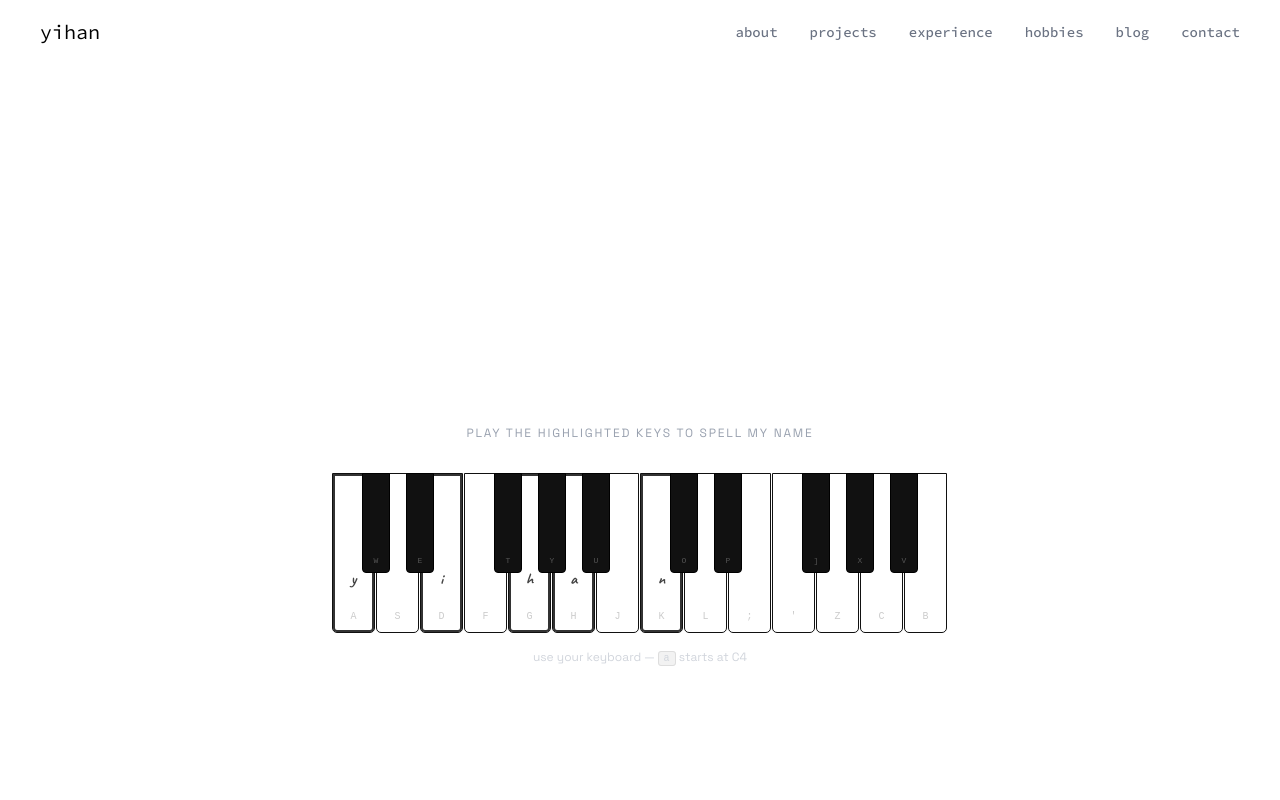
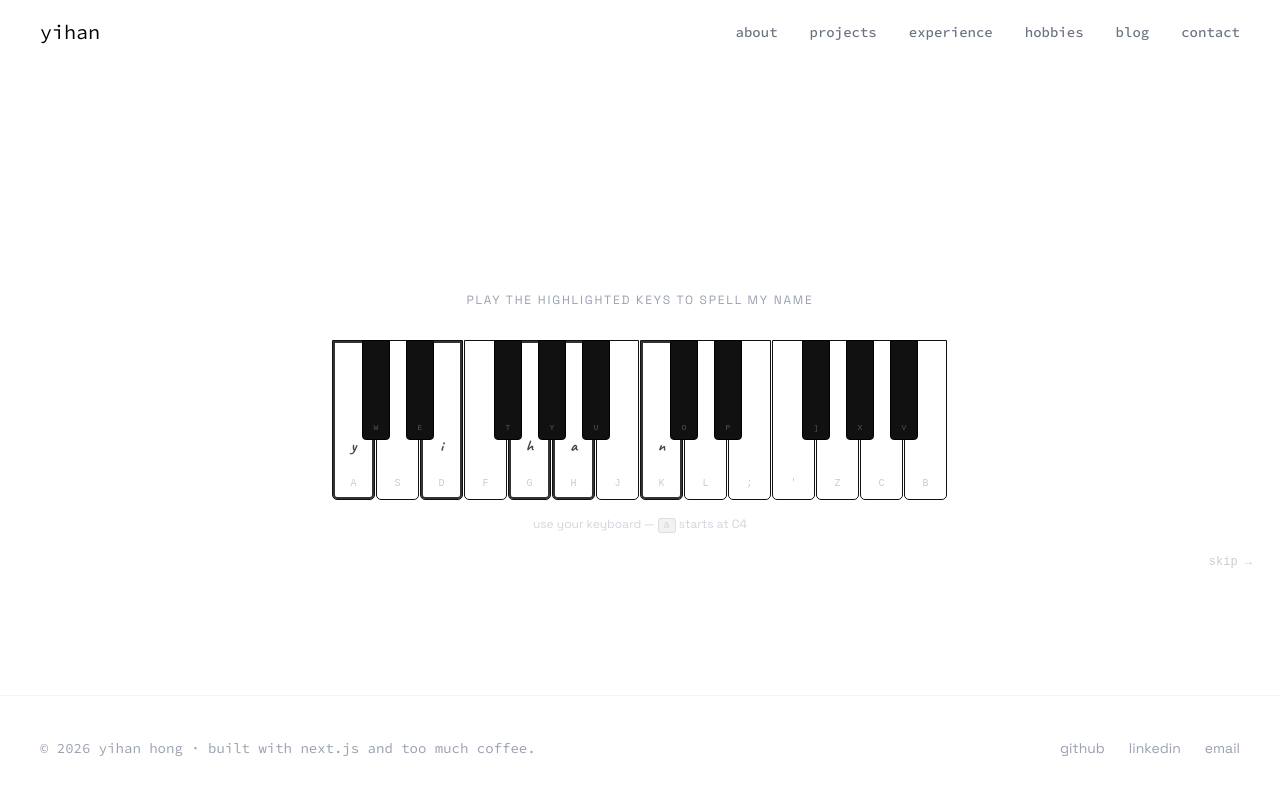
Before and after one commit to yih0nk/yihan.dev, a Next.js app: page / in a window 1280 px wide. Shown: the top 800 px of the page. Built offline with nearby package versions, Linux system fonts and the light colour scheme.

Commit message:
footer layout + slight changes on contacts page

```diff
--- a/src/app/contact/page.tsx
+++ b/src/app/contact/page.tsx
@@ -9,7 +9,7 @@
 
 const links = [
   { icon: "✉️", label: "email", href: "mailto:yihanhon@usc.edu", display: "yihanhon@usc.edu" },
-  { icon: "🐙", label: "github", href: "https://github.com/yih0nk", display: "github.com/yih0nk" },
+  { icon: "🐱", label: "github", href: "https://github.com/yih0nk", display: "github.com/yih0nk" },
   { icon: "💼", label: "linkedin", href: "https://linkedin.com/in/yihan-hon", display: "linkedin.com/in/yihan-hon" },
 ];
 
@@ -53,11 +53,6 @@
           ))}
         </ul>
 
-        <div className="border-t border-gray-100 pt-8">
-          <p className="text-xs text-gray-400">
-            built with next.js and too much coffee. © 2026 yihan.
-          </p>
-        </div>
       </div>
     </PageTransition>
   );
--- a/src/app/layout.tsx
+++ b/src/app/layout.tsx
@@ -20,9 +20,9 @@
 }) {
   return (
     <html lang="en">
-      <body>
+      <body className="flex flex-col min-h-screen">
         <Nav />
-        <main className="pt-16">{children}</main>
+        <main className="pt-16 flex-1 flex flex-col">{children}</main>
         <Footer />
         <Analytics />
       </body>
--- a/src/components/interactive/PianoHero.tsx
+++ b/src/components/interactive/PianoHero.tsx
@@ -221,7 +221,7 @@
 
   return (
     <div
-      className="relative flex flex-col items-center justify-center min-h-screen py-16 px-4 select-none"
+      className="relative flex flex-col items-center justify-center flex-1 py-16 px-4 select-none"
       style={{ fontFamily: "'Space Grotesk', system-ui, sans-serif" }}
     >
       {/* ── YIHAN name display ─────────────────────────────────────────── */}
--- a/src/components/layout/Footer.tsx
+++ b/src/components/layout/Footer.tsx
@@ -1,9 +1,9 @@
 import Link from "next/link";
 
 const SOCIAL_LINKS = [
-  { href: "https://github.com/yih0nk", label: "GitHub" },
-  { href: "https://linkedin.com/in/yihan-hon", label: "LinkedIn" },
-  { href: "mailto:yihan@usc.edu", label: "Email" },
+  { href: "https://github.com/yih0nk", label: "github" },
+  { href: "https://linkedin.com/in/yihan-hon", label: "linkedin" },
+  { href: "mailto:yihan@usc.edu", label: "email" },
 ];
 
 export default function Footer() {
@@ -14,7 +14,7 @@
           className="text-sm text-gray-400"
           style={{ fontFamily: "var(--font-mono)" }}
         >
-          © {new Date().getFullYear()} Yihan Hong
+          © {new Date().getFullYear()} yihan hong · built with next.js and too much coffee.
         </p>
 
         <nav>
```
